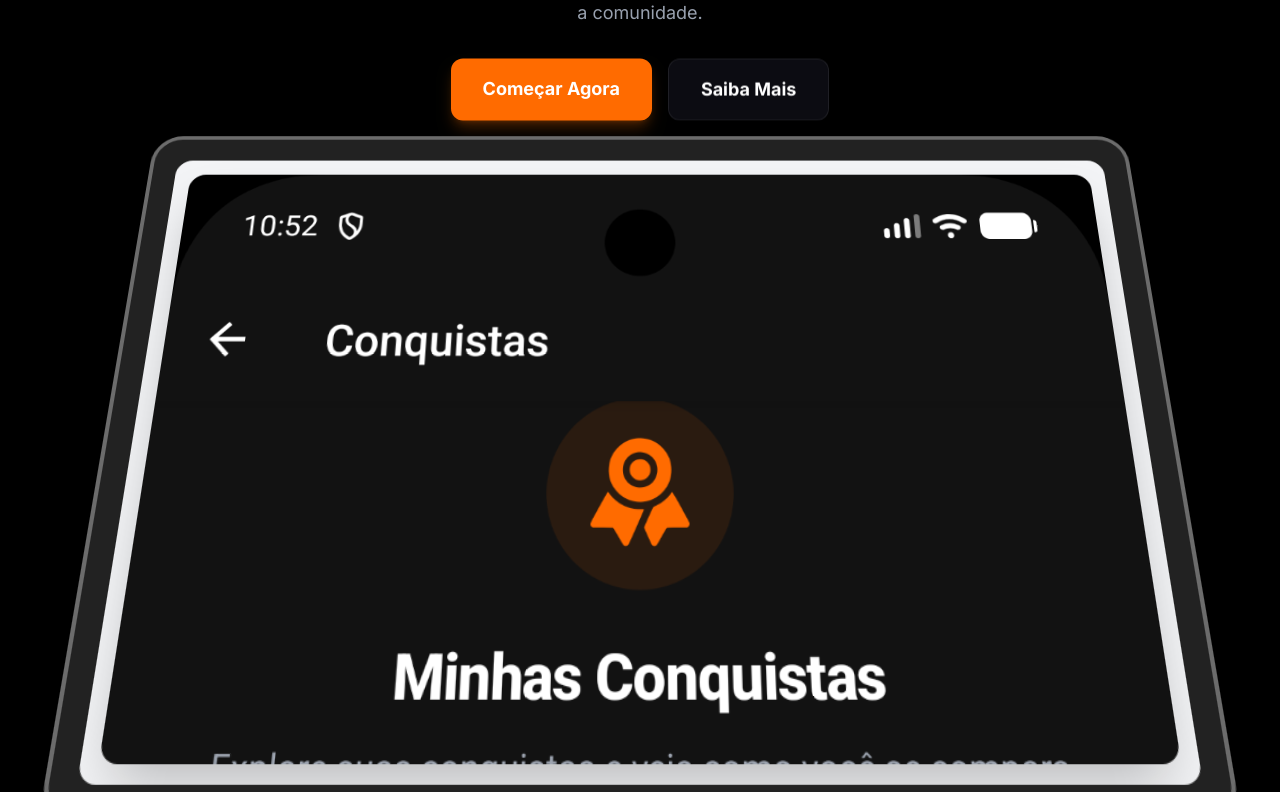
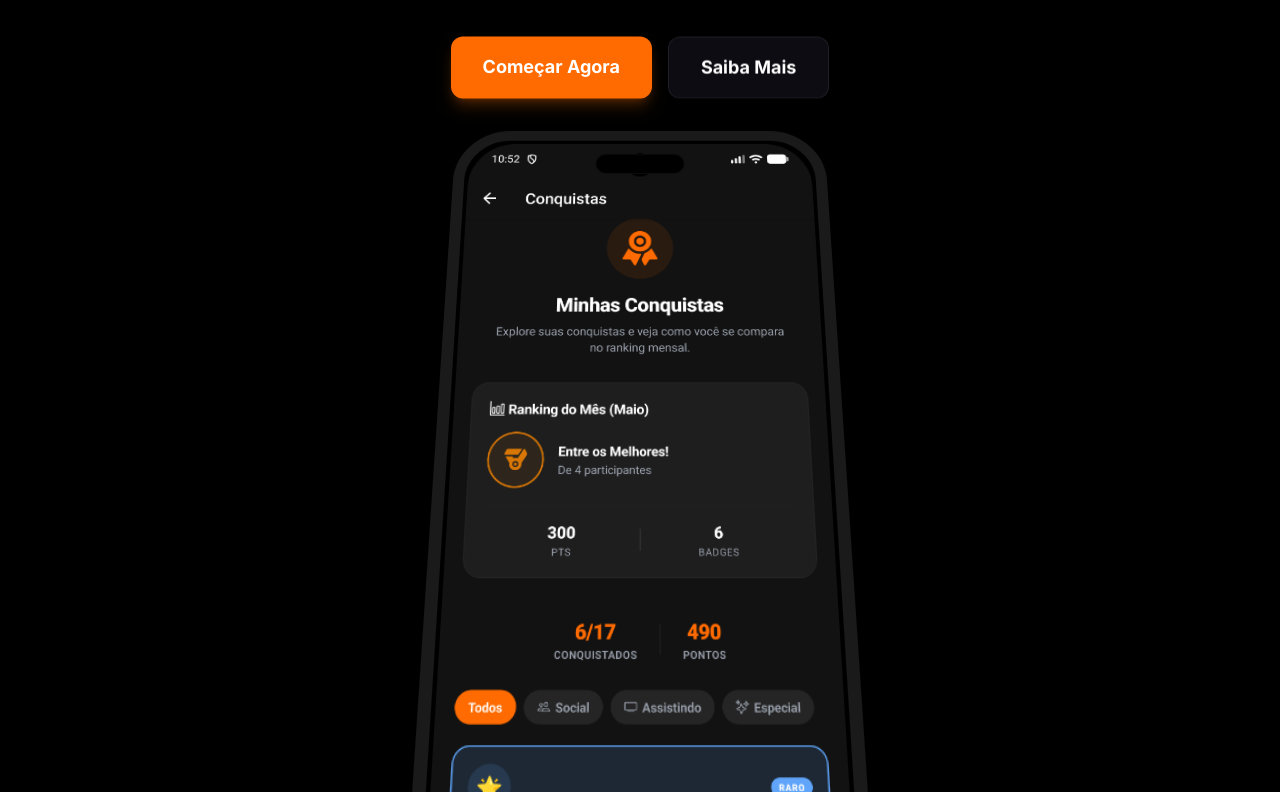
Before and after one commit to celolopes/page-seriestrend, a Next.js app: page / in a window 1280 px wide. Shown: the part 488-1280 px from the top of the page. Built offline with nearby package versions, Linux system fonts and the light colour scheme.

Commit message:
feat: implement HeroScroll component with container scroll animation effect

```diff
--- a/src/components/HeroScroll.tsx
+++ b/src/components/HeroScroll.tsx
@@ -47,9 +47,9 @@ export default function HeroScroll() {
         <Image
           src="/images/Screenshot-10.png"
           alt="SeriesTrend Social Profile"
-          height={720}
-          width={1400}
-          className="mx-auto rounded-2xl object-cover h-full object-left-top shadow-2xl"
+          height={800}
+          width={400}
+          className="mx-auto h-full object-cover shadow-2xl"
           draggable={false}
           priority
         />
--- a/src/components/ui/container-scroll-animation.tsx
+++ b/src/components/ui/container-scroll-animation.tsx
@@ -36,7 +36,7 @@ export const ContainerScroll = ({
 
   return (
     <div
-      className="h-[60rem] md:h-[80rem] flex items-center justify-center relative p-2 md:p-20"
+      className="h-[70rem] md:h-[90rem] flex items-center justify-center relative p-2 md:p-20"
       ref={containerRef}
     >
       <div
@@ -85,9 +85,12 @@ export const Card = ({
         boxShadow:
           "0 0 #0000004d, 0 9px 20px #0000004a, 0 37px 37px #00000042, 0 84px 50px #00000026, 0 149px 60px #0000000a, 0 233px 65px #00000003",
       }}
-      className="max-w-5xl -mt-12 mx-auto h-[30rem] md:h-[40rem] w-full border-4 border-[#6C6C6C] p-2 md:p-6 bg-[#222222] rounded-[30px] shadow-2xl"
+      className="max-w-[320px] md:max-w-[400px] -mt-12 mx-auto aspect-[9/19] w-full border-[8px] md:border-[12px] border-[#1a1a1a] p-1 bg-[#000000] rounded-[45px] md:rounded-[60px] shadow-2xl relative"
     >
-      <div className=" h-full w-full  overflow-hidden rounded-2xl bg-gray-100 dark:bg-zinc-900 md:rounded-2xl md:p-4 ">
+      {/* Dynamic Island Mockup */}
+      <div className="absolute top-4 left-1/2 -translate-x-1/2 w-24 h-6 bg-black rounded-full z-20 border border-white/5" />
+
+      <div className="h-full w-full overflow-hidden rounded-[38px] md:rounded-[50px] bg-gray-100 dark:bg-zinc-900">
         {children}
       </div>
     </motion.div>
```
